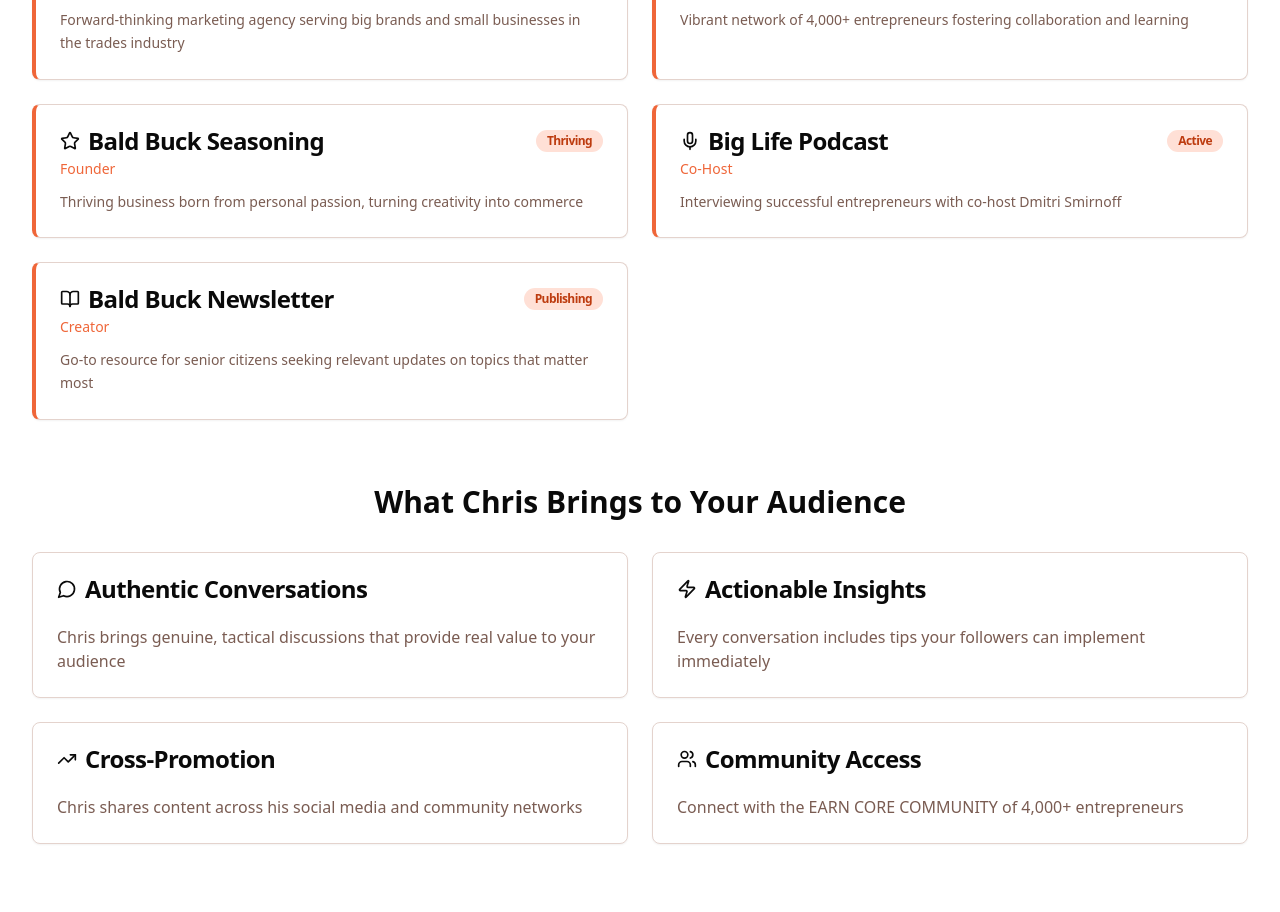
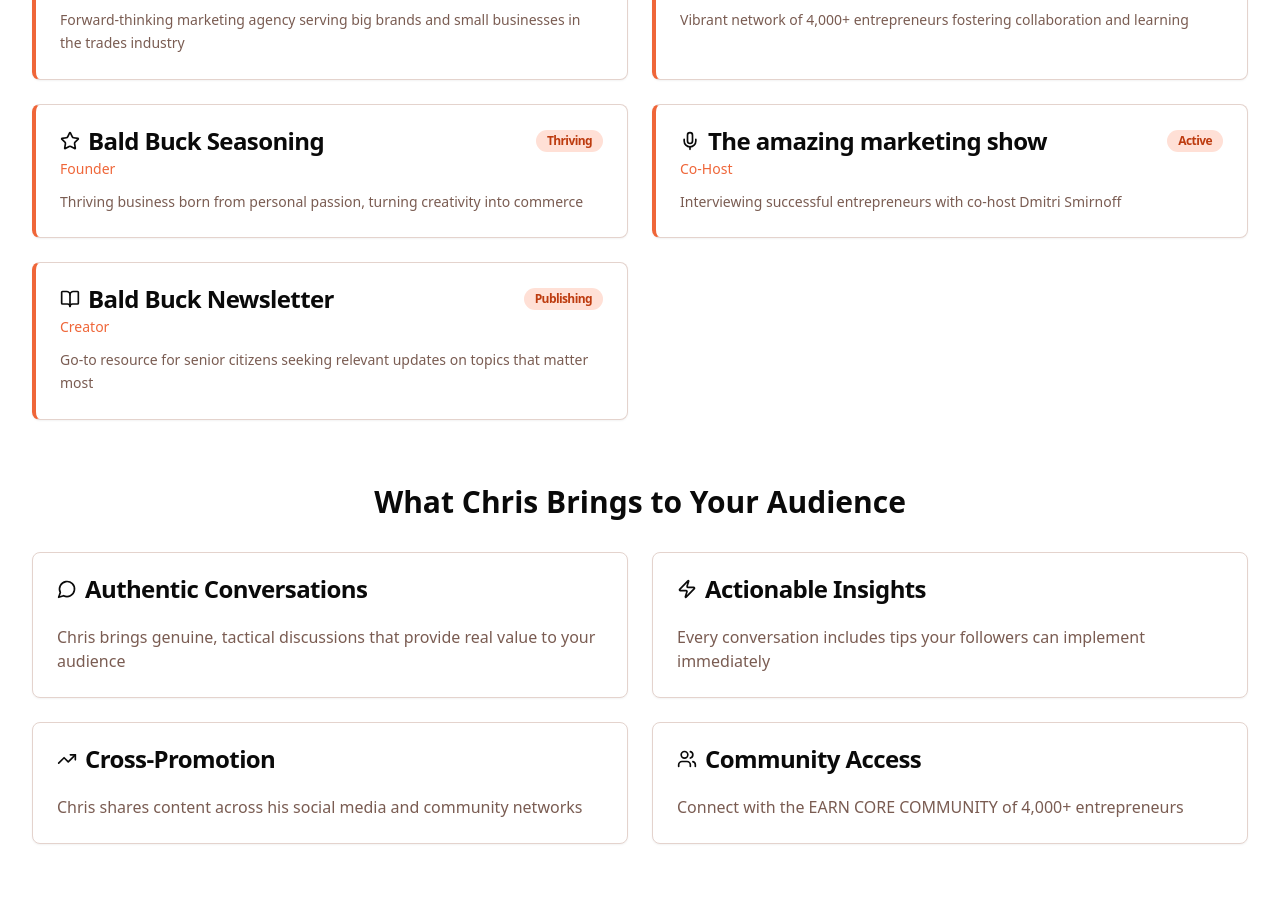
Before and after one commit to MdHasib01/personal_blog_app, a Next.js app: page /about in a window 1280 px wide. Shown: the part 1000-1912 px from the top of the page. Built offline with nearby package versions, Linux system fonts and the light colour scheme.

Commit message:
remove the popup and change podcast title

```diff
--- a/app/about/page.tsx
+++ b/app/about/page.tsx
@@ -64,7 +64,7 @@
       status: "Thriving",
     },
     {
-      name: "Big Life Podcast",
+      name: "The amazing marketing show",
       role: "Co-Host",
       description:
         "Interviewing successful entrepreneurs with co-host Dmitri Smirnoff",
--- a/app/page.tsx
+++ b/app/page.tsx
@@ -16,7 +16,6 @@
 import { VideoCard } from "@/components/video-card";
 import { FeaturedSection } from "@/components/featured-section";
 import img from "./assets/avatar.jpg";
-import { SubscribePopup } from "@/components/subscribe-popup";
 import FaqSection from "@/components/faq-section";
 import Newsletter from "@/components/newsletter";
 
@@ -264,7 +263,6 @@
       <section className="py-16 bg-muted/50">
         <Newsletter />
       </section>
-      <SubscribePopup />
     </div>
   );
 }
```
